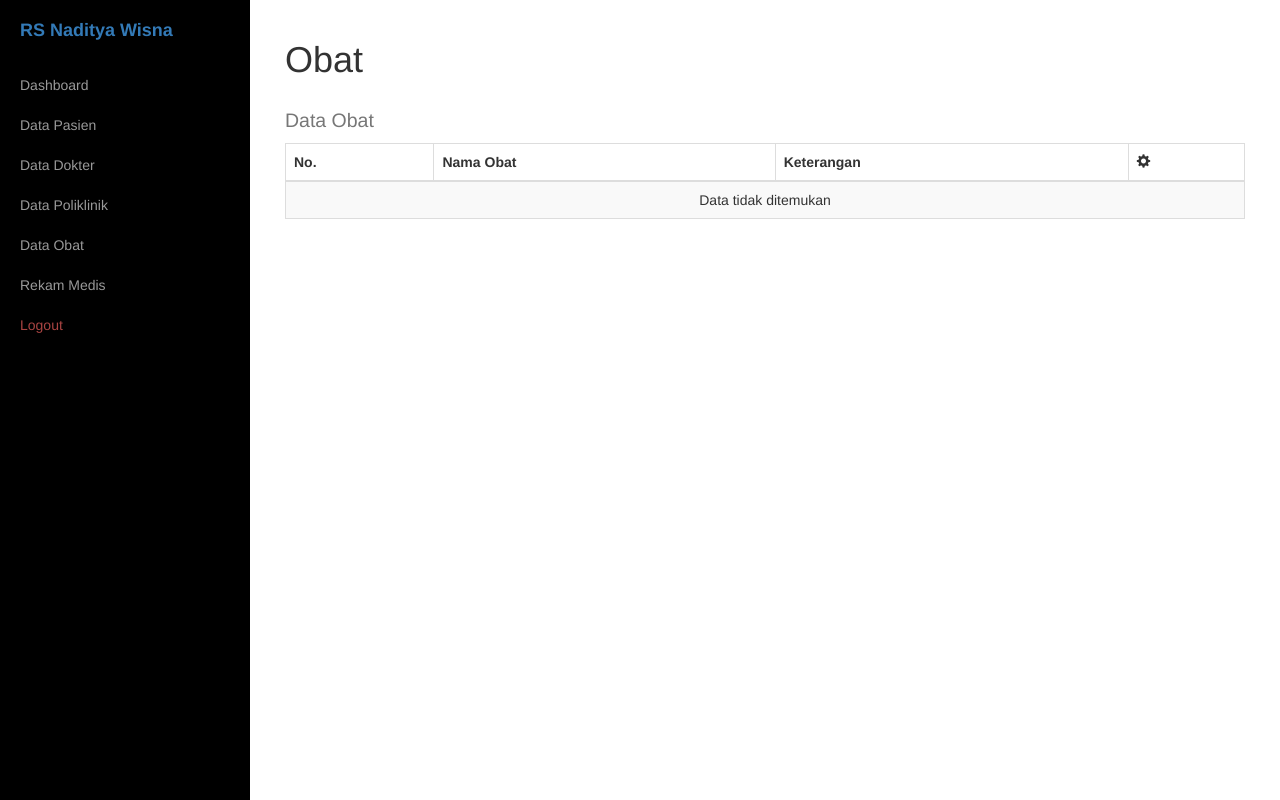
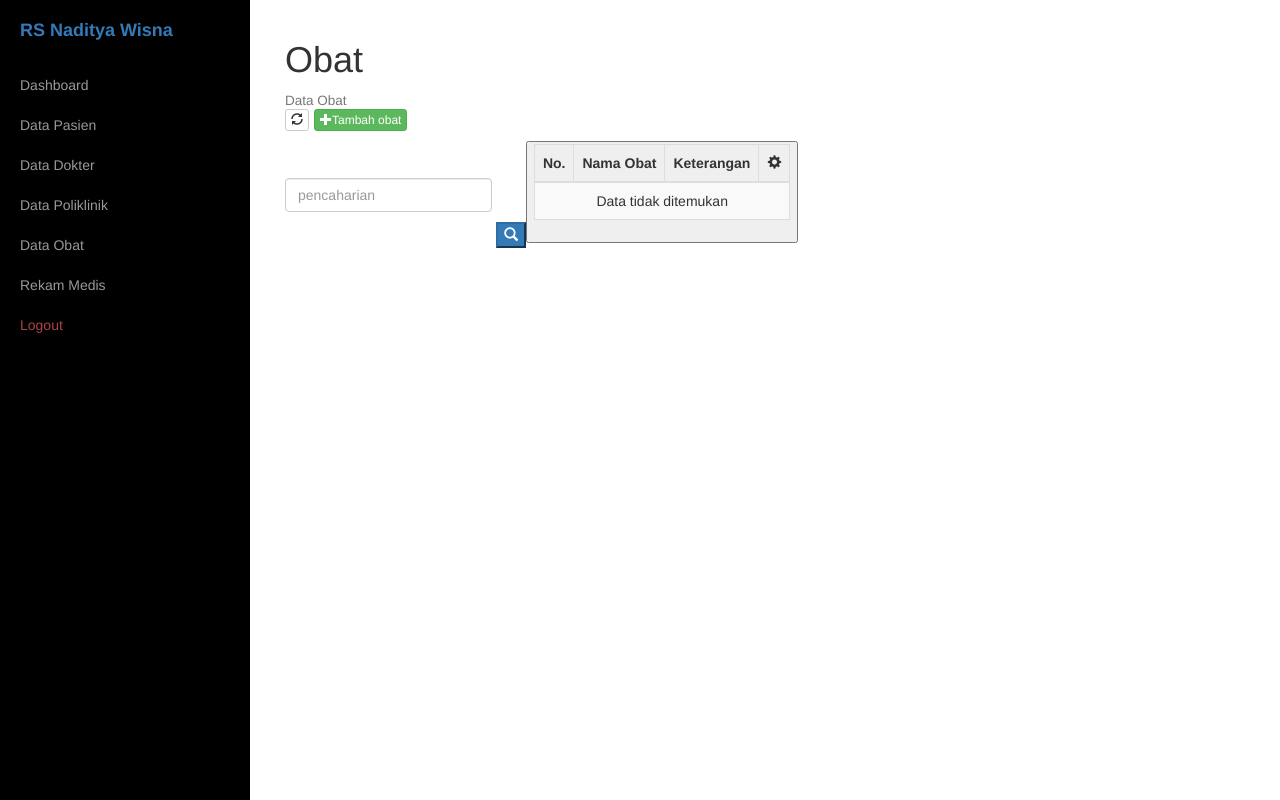
Before and after one commit to Danazzz/rekam_medis, a PHP site: page /Klp3_ProjectWeb/obat/data.php in a window 1280 px wide. Run offline with PHP 8.4, Linux system fonts and the light colour scheme; the visitor is signed in with stand-in values (Sample User, id 1); data that the repository does not hold is empty.

Commit message:
menambahkan pencaharian

```diff
--- a/obat/data.php
+++ b/obat/data.php
@@ -2,9 +2,22 @@
 
     <div class = "box">
         <h1>Obat</h1>
-        <h2>
+        <h4>
             <small>Data Obat</small>
-        </h2>
+            <div class "pull-right">
+                <a href = "" class="btn btn-default btn-xs"><i class= "glyphicon glyphicon-refresh"></i></a>
+                <a href = "" class="btn btn-success btn-xs"><i class= "glyphicon glyphicon-plus"></i>Tambah obat</a>
+            </div>
+        </h4>
+        <div style="margin-bottom: 20px; ">
+            <form class = "form-inline" action="" method="post">
+                <div class="form-group ">
+                    <input type="text" name="pencaharian" class="form-control" placeholder="pencaharian "
+            </div>
+            <div class="form-group ">
+                <button type="submit" class="btn-primary"><span class="glyphicon glyphicon-search" aria-hidden="true"></span><button >
+            <div
+         </form>
         <div class = "table-responsive">
             <table class="table table-striped table-bordered table-hover">
                 <thead>
```
